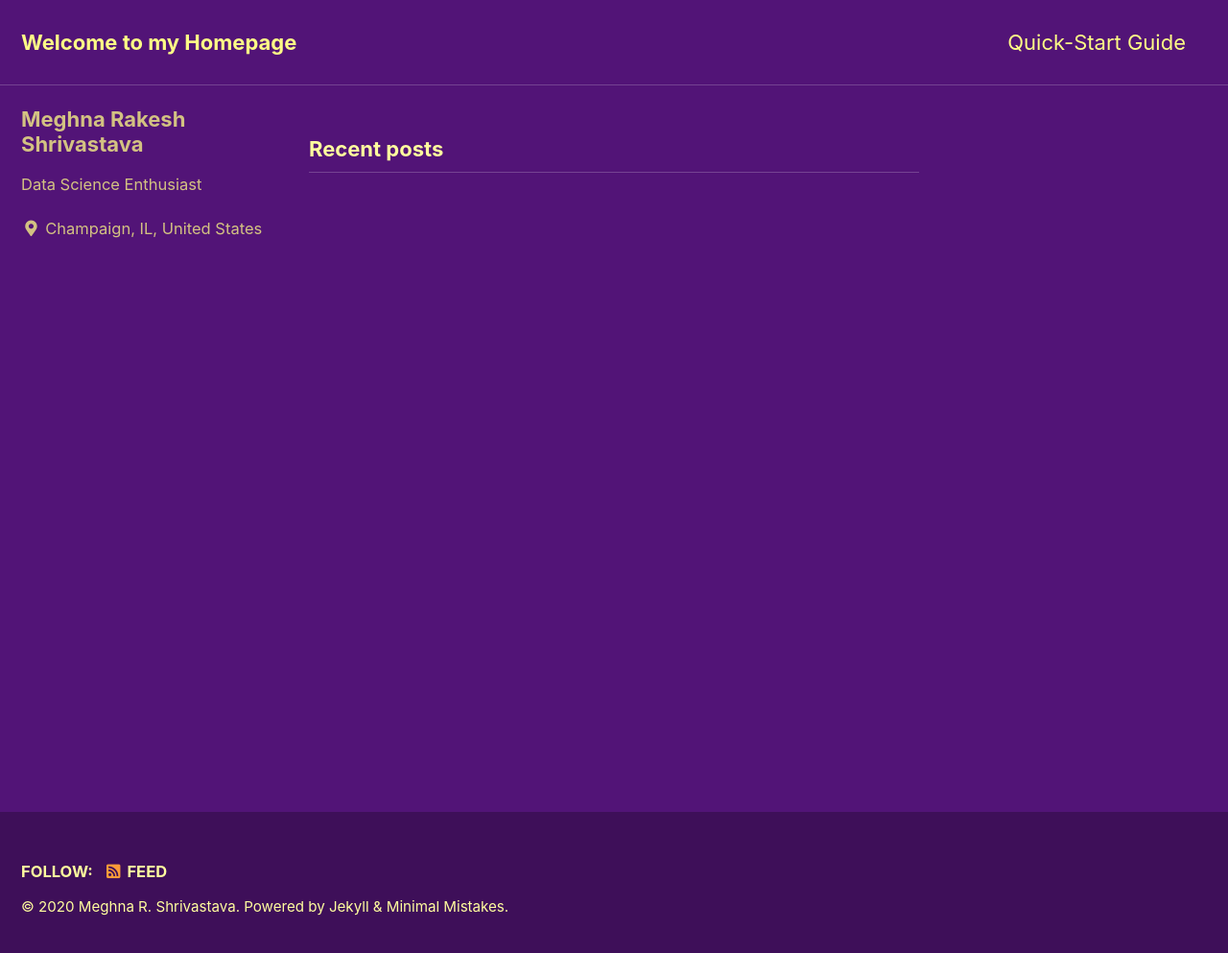
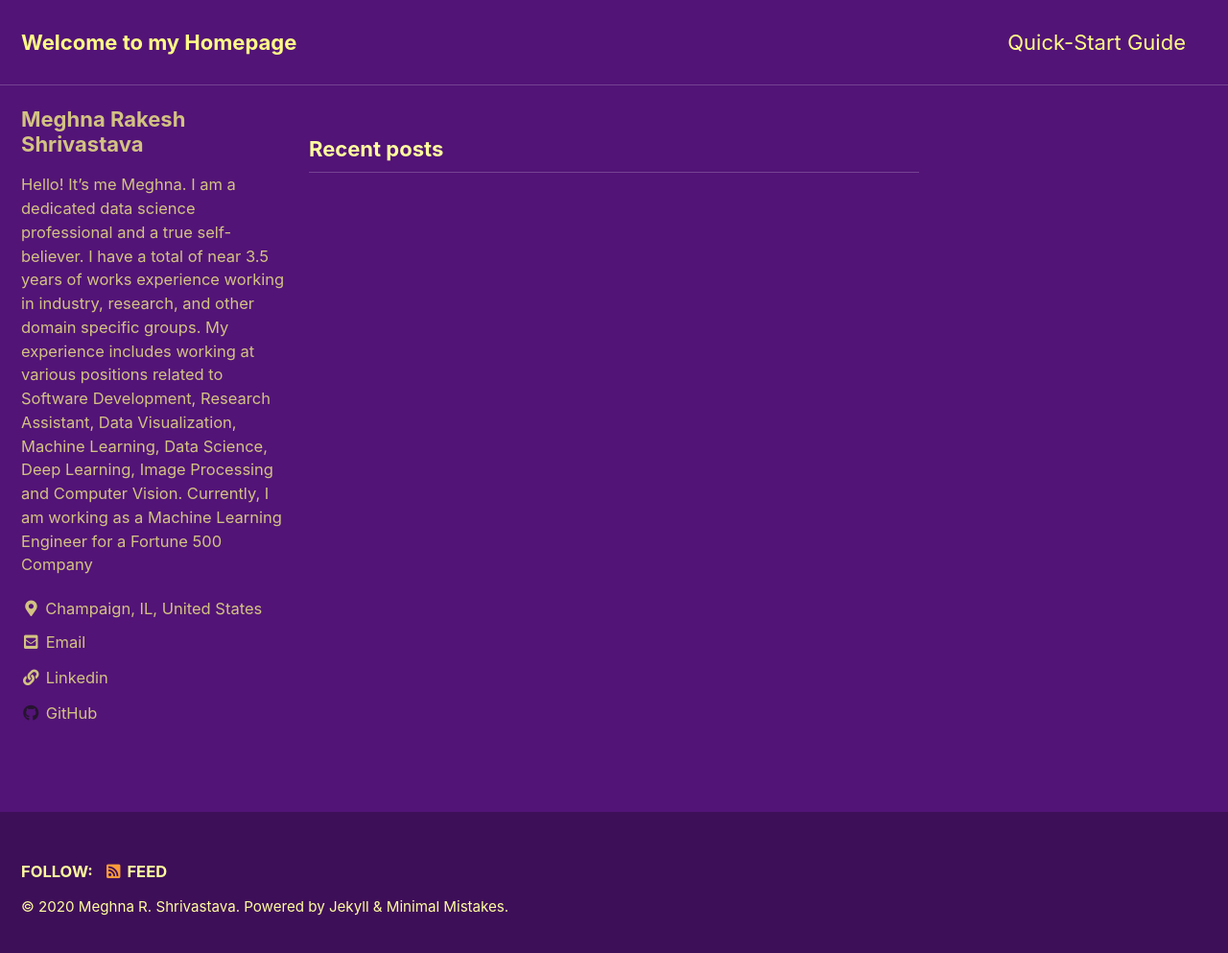
Before and after one commit to MeghnaRShrivastava/MeghnaRShrivastava.github.io, a Jekyll site: the page built from index.html, in a window 1280 px wide and 1001 px high. Shown: the top 993 px of the window at 96% size. Built offline with Jekyll 4.4.1, drawn with Linux system fonts in a browser that asks for light colours; cached includes are drawn as plain includes; the list of posts is cut into pages by our own code.

Commit message:
Update _config.yml
new commit

```diff
--- a/_config.yml
+++ b/_config.yml
@@ -95,50 +95,28 @@
 author:
   name             : "Meghna Rakesh Shrivastava"
   avatar           : # path of avatar image, e.g. "/assets/images/bio-photo.jpg"
-  bio              : "Data Science Enthusiast"
+  bio              : "Hello! It's me Meghna. I am a dedicated data science professional and a true self-believer. I have a total of near 3.5 years of works experience working in industry, research, and other domain specific groups. My experience includes working at various positions related to Software Development, Research Assistant, Data Visualization, Machine Learning, Data Science, Deep Learning, Image Processing and Computer Vision.  Currently, I am working as a Machine Learning Engineer for a Fortune 500 Company"
   location         : "Champaign, IL, United States"
   email            :
   links:
     - label: "Email"
       icon: "fas fa-fw fa-envelope-square"
-      # url: "mailto:your.name@email.com"
-    - label: "Website"
+      url: "shrivastavarmeghna@gmail.com"
+      url: "meghna3@illinois.edu"
+
+    - label: "Linkedin"
       icon: "fas fa-fw fa-link"
-      # url: "https://your-website.com"
-    - label: "Twitter"
-      icon: "fab fa-fw fa-twitter-square"
-      # url: "https://twitter.com/"
-    - label: "Facebook"
-      icon: "fab fa-fw fa-facebook-square"
-      # url: "https://facebook.com/"
+      url: "https://www.linkedin.com/in/shrivastavarmeghna04"
+
     - label: "GitHub"
       icon: "fab fa-fw fa-github"
-      # url: "https://github.com/"
-    - label: "Instagram"
-      icon: "fab fa-fw fa-instagram"
-      # url: "https://instagram.com/"
+      url: "https://github.com/MeghnaRShrivastava"
 
 # Site Footer
 footer:
   links:
-    - label: "Twitter"
-      icon: "fab fa-fw fa-twitter-square"
-      # url:
-    - label: "Facebook"
-      icon: "fab fa-fw fa-facebook-square"
-      # url:
     - label: "GitHub"
       icon: "fab fa-fw fa-github"
-      # url:
-    - label: "GitLab"
-      icon: "fab fa-fw fa-gitlab"
-      # url:
-    - label: "Bitbucket"
-      icon: "fab fa-fw fa-bitbucket"
-      # url:
-    - label: "Instagram"
-      icon: "fab fa-fw fa-instagram"
-      # url:
 
 
 # Reading Files
```
